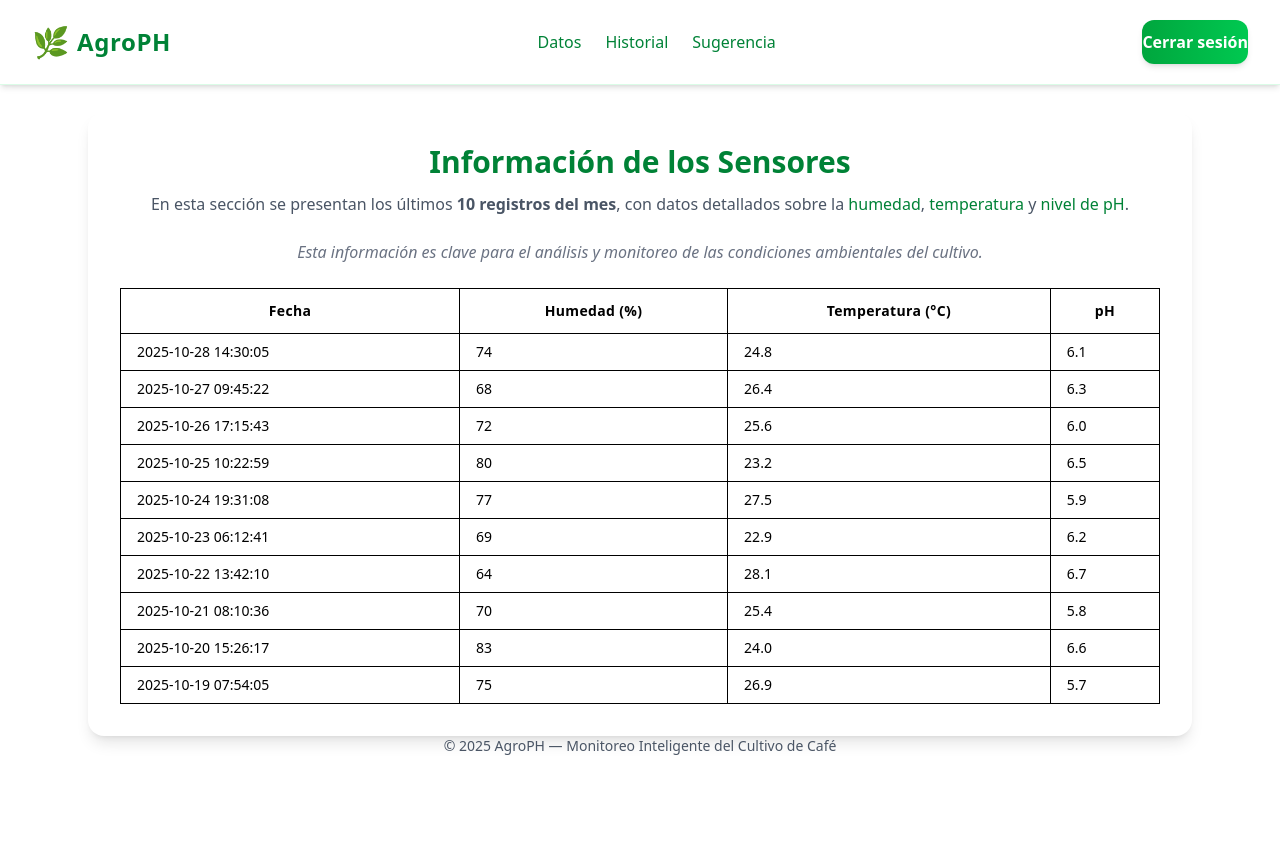
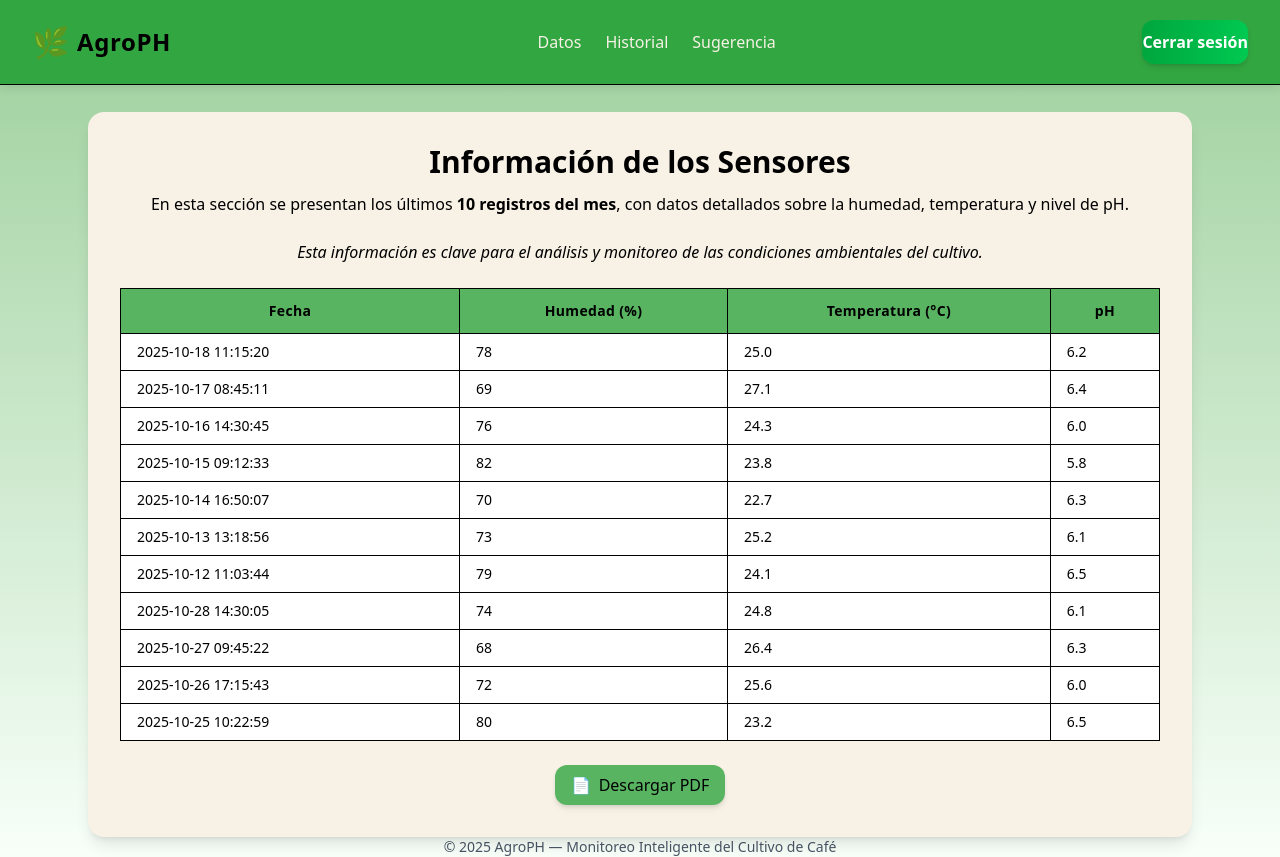
Before and after one commit to Danielrojasarevalo/Tailwinds, a website: page src/datos.html in a window 1280 px wide. Before the commit the page ends 800 px from the top, so only its background shows below. Drawn offline with nearby package versions, Linux system fonts and the light colour scheme.

Commit message:
Actualización de datoS

```diff
--- a/src/datos.html
+++ b/src/datos.html
@@ -5,21 +5,57 @@
   <meta name="viewport" content="width=device-width, initial-scale=1.0" />
   <link href="css/output.css" rel="stylesheet" />
   <title>DATOS</title>
+  <style>
+    /* Paleta personalizada (tonos más suaves) */
+    :root{
+        --verde-oscuro:#32a641; /* dark green */
+        --verde-claro:#9CCF9B;  /* light green */
+        --cafe:#6B3E2A; /* coffee brown */
+        --crema:#F7F1E6; /* cream */
+    }
+    /* Fondo general suave en degradado verde pastel */
+    body{ background: linear-gradient(180deg, var(--verde-claro) 0%, #f8fff9 100%); }
+    /* Forzar títulos y todos los datos en negro (más específico para sobrescribir utilidades) */
+    h1, h2, h3, h4, h5, h6,
+    th, td,
+    main, main * {
+      color: #000 !important;
+    }
+    /* Navbar: solo los elementos de navegación en negro (sin tocar el botón de cerrar sesión) */
+    header .nav-text, header .nav-text * {
+      color: #000 !important;
+      fill: #000 !important;
+    }
+    header {
+      position: fixed;
+      top: 0;
+      left: 0;
+      width: 100%;
+      z-index: 1000; /* Aseguramos que el navbar esté encima */
+      background-color: var(--verde-oscuro);
+      backdrop-filter: blur(10px); /* Aplica un filtro de desenfoque al fondo */
+      box-shadow: 0 2px 10px rgba(0, 0, 0, 0.1); /* Sombra suave para resaltar el navbar */
+    }
+  </style>
+  <!-- Agregar jsPDF y autoTable -->
+  <script src="https://cdnjs.cloudflare.com/ajax/libs/jspdf/2.5.1/jspdf.umd.min.js"></script>
+  <script src="https://cdnjs.cloudflare.com/ajax/libs/jspdf-autotable/3.5.23/jspdf.plugin.autotable.min.js"></script>
+
+
   <!-- Navbar -->
-<header class="w-full fixed top-0 left-0 py-5 bg-white/90 backdrop-blur-xl shadow-md border-b border-green-100 z-20">
+  <header class="w-full fixed top-0 left-0 py-5 bg-[color:var(--verde-oscuro)]/80 backdrop-blur-xl shadow-md border-b border-[color:var(--verde-claro)] z-20">
     <nav class="max-w-7xl mx-auto px-8 flex justify-between items-center">
-
       <!-- Logo -->
       <div class="flex items-center space-x-2">
         <span class="text-3xl text-green-600">🌿</span>
-      <h1 class="text-2xl font-bold tracking-wide text-green-700">AgroPH</h1>
+        <h1 class="text-2xl font-bold tracking-wide text-[color:var(--crema)]">AgroPH</h1>
       </div>
 
       <!-- Menú de navegación -->
-    <ul class="hidden md:flex space-x-6 font-medium text-green-700">
-      <li><a href="datos.html" class="hover:text-green-900 transition">Datos</a></li>
-      <li><a href="historial.html" class="hover:text-green-900 transition">Historial</a></li>
-      <li><a href="sugerencia.html" class="hover:text-green-900 transition">Sugerencia</a></li>
+      <ul class="hidden md:flex space-x-6 font-medium text-[color:var(--crema)]">
+        <li><a href="datos.html" class="hover:text-[color:var(--verde-claro)] transition">Datos</a></li>
+        <li><a href="historial.html" class="hover:text-[color:var(--verde-claro)] transition">Historial</a></li>
+        <li><a href="sugerencia.html" class="hover:text-[color:var(--verde-claro)] transition">Sugerencia</a></li>
       </ul>
 
       <!-- Botón cerrar sesión -->
@@ -46,98 +82,115 @@
     </nav>
   </header>
 
-
   <!-- Contenido principal -->
   <main class="pt-28 px-6 max-w-6xl mx-auto">
-    <section class="bg-white rounded-2xl shadow-lg p-8">
-      <h2 class="text-3xl font-bold text-green-700 text-center mb-3">Información de los Sensores</h2>
+    <section class="bg-[color:var(--crema)] rounded-2xl shadow-lg p-8 relative">
+      <h2 class="text-3xl font-bold text-[color:var(--verde-oscuro)] text-center mb-3">Información de los Sensores</h2>
       <p class="text-center text-gray-600 mb-6">
         En esta sección se presentan los últimos <span class="font-semibold">10 registros del mes</span>,
-        con datos detallados sobre la <span class="text-green-700 font-medium">humedad</span>,
-        <span class="text-green-700 font-medium">temperatura</span> y <span class="text-green-700 font-medium">nivel de pH</span>.
+        con datos detallados sobre la <span class="text-[color:var(--verde-oscuro)] font-medium">humedad</span>,
+        <span class="text-[color:var(--verde-oscuro)] font-medium">temperatura</span> y <span class="text-[color:var(--verde-oscuro)] font-medium">nivel de pH</span>.
       </p>
       <p class="text-center text-gray-500 italic mb-6">
         Esta información es clave para el análisis y monitoreo de las condiciones ambientales del cultivo.
       </p>
 
+
       <!-- Tabla -->
-      <div class="overflow-x-auto">
-        <table class="w-full border border-green-300 border-collapse text-sm">
-          <thead class="bg-green-600 text-black text-sm uppercase tracking-wide">
+      <div class="overflow-x-auto mt-20">
+        <table class="w-full border border-[color:var(--verde-claro)] border-collapse text-sm">
+          <thead class="bg-[color:var(--verde-oscuro)]/80 text-black text-sm uppercase tracking-wide">
             <tr>
-               <th class="border border-green-400 px-4 py-3 text-left">Fecha</th>
-               <th class="border border-green-400 px-4 py-3 text-left">Humedad (%)</th>
-               <th class="border border-green-400 px-4 py-3 text-left">Temperatura (°C)</th>
-               <th class="border border-green-400 px-4 py-3 text-left">pH</th>
+               <th class="border border-[color:var(--verde-claro)] px-4 py-3 text-left">Fecha</th>
+               <th class="border border-[color:var(--verde-claro)] px-4 py-3 text-left">Humedad (%)</th>
+               <th class="border border-[color:var(--verde-claro)] px-4 py-3 text-left">Temperatura (°C)</th>
+               <th class="border border-[color:var(--verde-claro)] px-4 py-3 text-left">pH</th>
             </tr>
           </thead>
 
           <tbody class="bg-white">
             <tr class="hover:bg-green-50 transition">
-      <td class="border border-green-200 px-4 py-2">2025-10-28 14:30:05</td>
-      <td class="border border-green-200 px-4 py-2">74</td>
-      <td class="border border-green-200 px-4 py-2">24.8</td>
-      <td class="border border-green-200 px-4 py-2">6.1</td>
+            <td class="border border-[color:var(--verde-claro)] px-4 py-2">2025-10-18 11:15:20</td>
+            <td class="border border-[color:var(--verde-claro)] px-4 py-2">78</td>
+            <td class="border border-[color:var(--verde-claro)] px-4 py-2">25.0</td>
+            <td class="border border-[color:var(--verde-claro)] px-4 py-2">6.2</td>
            </tr>
          <tr class="hover:bg-green-50 transition">
-      <td class="border border-green-200 px-4 py-2">2025-10-27 09:45:22</td>
-      <td class="border border-green-200 px-4 py-2">68</td>
-      <td class="border border-green-200 px-4 py-2">26.4</td>
-      <td class="border border-green-200 px-4 py-2">6.3</td>
+            <td class="border border-[color:var(--verde-claro)] px-4 py-2">2025-10-17 08:45:11</td>
+            <td class="border border-[color:var(--verde-claro)] px-4 py-2">69</td>
+            <td class="border border-[color:var(--verde-claro)] px-4 py-2">27.1</td>
+             <td class="border border-[color:var(--verde-claro)] px-4 py-2">6.4</td>
           </tr>
           <tr class="hover:bg-green-50 transition">
-      <td class="border border-green-200 px-4 py-2">2025-10-26 17:15:43</td>
-      <td class="border border-green-200 px-4 py-2">72</td>
-      <td class="border border-green-200 px-4 py-2">25.6</td>
-      <td class="border border-green-200 px-4 py-2">6.0</td>
+            <td class="border border-[color:var(--verde-claro)] px-4 py-2">2025-10-16 14:30:45</td>
+            <td class="border border-[color:var(--verde-claro)] px-4 py-2">76</td>
+            <td class="border border-[color:var(--verde-claro)] px-4 py-2">24.3</td>
+            <td class="border border-[color:var(--verde-claro)] px-4 py-2">6.0</td>
          </tr>
          <tr class="hover:bg-green-50 transition">
-      <td class="border border-green-200 px-4 py-2">2025-10-25 10:22:59</td>
-      <td class="border border-green-200 px-4 py-2">80</td>
-      <td class="border border-green-200 px-4 py-2">23.2</td>
-      <td class="border border-green-200 px-4 py-2">6.5</td>
+            <td class="border border-[color:var(--verde-claro)] px-4 py-2">2025-10-15 09:12:33</td>
+            <td class="border border-[color:var(--verde-claro)] px-4 py-2">82</td>
+            <td class="border border-[color:var(--verde-claro)] px-4 py-2">23.8</td>
+            <td class="border border-[color:var(--verde-claro)] px-4 py-2">5.8</td>
           </tr>
           <tr class="hover:bg-green-50 transition">
-      <td class="border border-green-200 px-4 py-2">2025-10-24 19:31:08</td>
-      <td class="border border-green-200 px-4 py-2">77</td>
-      <td class="border border-green-200 px-4 py-2">27.5</td>
-      <td class="border border-green-200 px-4 py-2">5.9</td>
+           <td class="border border-[color:var(--verde-claro)] px-4 py-2">2025-10-14 16:50:07</td>
+           <td class="border border-[color:var(--verde-claro)] px-4 py-2">70</td>
+           <td class="border border-[color:var(--verde-claro)] px-4 py-2">22.7</td>
+           <td class="border border-[color:var(--verde-claro)] px-4 py-2">6.3</td>
           </tr>
           <tr class="hover:bg-green-50 transition">
-      <td class="border border-green-200 px-4 py-2">2025-10-23 06:12:41</td>
-      <td class="border border-green-200 px-4 py-2">69</td>
-      <td class="border border-green-200 px-4 py-2">22.9</td>
-      <td class="border border-green-200 px-4 py-2">6.2</td>
+             <td class="border border-[color:var(--verde-claro)] px-4 py-2">2025-10-13 13:18:56</td>
+             <td class="border border-[color:var(--verde-claro)] px-4 py-2">73</td>
+             <td class="border border-[color:var(--verde-claro)] px-4 py-2">25.2</td>
+             <td class="border border-[color:var(--verde-claro)] px-4 py-2">6.1</td>
          </tr>
            <tr class="hover:bg-green-50 transition">
-      <td class="border border-green-200 px-4 py-2">2025-10-22 13:42:10</td>
-      <td class="border border-green-200 px-4 py-2">64</td>
-      <td class="border border-green-200 px-4 py-2">28.1</td>
-      <td class="border border-green-200 px-4 py-2">6.7</td>
+             <td class="border border-[color:var(--verde-claro)] px-4 py-2">2025-10-12 11:03:44</td>
+             <td class="border border-[color:var(--verde-claro)] px-4 py-2">79</td>
+             <td class="border border-[color:var(--verde-claro)] px-4 py-2">24.1</td>
+             <td class="border border-[color:var(--verde-claro)] px-4 py-2">6.5</td>
+           </tr>
+
+            <tr class="hover:bg-green-50 transition">
+              <td class="border border-[color:var(--verde-claro)] px-4 py-2">2025-10-28 14:30:05</td>
+              <td class="border border-[color:var(--verde-claro)] px-4 py-2">74</td>
+              <td class="border border-[color:var(--verde-claro)] px-4 py-2">24.8</td>
+              <td class="border border-[color:var(--verde-claro)] px-4 py-2">6.1</td>
             </tr>
             <tr class="hover:bg-green-50 transition">
-      <td class="border border-green-200 px-4 py-2">2025-10-21 08:10:36</td>
-      <td class="border border-green-200 px-4 py-2">70</td>
-      <td class="border border-green-200 px-4 py-2">25.4</td>
-      <td class="border border-green-200 px-4 py-2">5.8</td>
+              <td class="border border-[color:var(--verde-claro)] px-4 py-2">2025-10-27 09:45:22</td>
+              <td class="border border-[color:var(--verde-claro)] px-4 py-2">68</td>
+              <td class="border border-[color:var(--verde-claro)] px-4 py-2">26.4</td>
+              <td class="border border-[color:var(--verde-claro)] px-4 py-2">6.3</td>
             </tr>
             <tr class="hover:bg-green-50 transition">
-      <td class="border border-green-200 px-4 py-2">2025-10-20 15:26:17</td>
-      <td class="border border-green-200 px-4 py-2">83</td>
-      <td class="border border-green-200 px-4 py-2">24.0</td>
-      <td class="border border-green-200 px-4 py-2">6.6</td>
+              <td class="border border-[color:var(--verde-claro)] px-4 py-2">2025-10-26 17:15:43</td>
+              <td class="border border-[color:var(--verde-claro)] px-4 py-2">72</td>
+              <td class="border border-[color:var(--verde-claro)] px-4 py-2">25.6</td>
+              <td class="border border-[color:var(--verde-claro)] px-4 py-2">6.0</td>
             </tr>
             <tr class="hover:bg-green-50 transition">
-      <td class="border border-green-200 px-4 py-2">2025-10-19 07:54:05</td>
-      <td class="border border-green-200 px-4 py-2">75</td>
-      <td class="border border-green-200 px-4 py-2">26.9</td>
-      <td class="border border-green-200 px-4 py-2">5.7</td>
+              <td class="border border-[color:var(--verde-claro)] px-4 py-2">2025-10-25 10:22:59</td>
+              <td class="border border-[color:var(--verde-claro)] px-4 py-2">80</td>
+              <td class="border border-[color:var(--verde-claro)] px-4 py-2">23.2</td>
+              <td class="border border-[color:var(--verde-claro)] px-4 py-2">6.5</td>
             </tr>
+
+            <!-- Aquí se continúan los registros -->
           </tbody>
         </table>
+      </div>
 
-        </table>
+        <!-- Botón Descargar PDF -->
+         <div class="flex justify-center mt-6">
+        <button id="descargarPDF" class="bg-[color:var(--verde-oscuro)]/80 text-[color:var(--crema)] py-2 px-4 rounded-xl shadow-md flex items-center space-x-2"
+        onclick="descargarPDF()">
+        <span>📄</span>
+        <span>Descargar PDF</span>
+       </button>
       </div>
+
     </section>
   </main>
 
@@ -153,5 +206,38 @@
       window.location.href = "index.html"; // redirige al login
     }
   </script>
+
+  <script>
+  function descargarPDF() {
+    const { jsPDF } = window.jspdf; // Cargar la librería jsPDF
+    const doc = new jsPDF(); // Crear un nuevo documento PDF
+
+    // Obtener las filas de la tabla
+    const filas = document.querySelectorAll('table tbody tr');
+
+    // Crear un array para los datos
+    let tablaDatos = [];
+
+    // Iterar sobre las filas de la tabla y extraer los datos
+    filas.forEach(fila => {
+      const celdas = fila.querySelectorAll('td');
+      const filaDatos = [];
+      celdas.forEach(celda => {
+        filaDatos.push(celda.textContent); // Extraer el texto de cada celda
+      });
+      tablaDatos.push(filaDatos); // Añadir la fila de datos al array
+    });
+
+    // Generar la tabla en el PDF
+    doc.autoTable({
+      head: [['Fecha', 'Humedad (%)', 'Temperatura (°C)', 'pH']], // Encabezado de la tabla
+      body: tablaDatos, // Los datos extraídos de las filas de la tabla
+    });
+
+    // Guardar el PDF con el nombre especificado
+    doc.save('Información_de_los_Sensores.pdf');
+  }
+</script>
+
 </body>
 </html>
```
Also changed, not shown: src/historial.html (+16 -7 lines), src/sugerencia.html (added, +63 -0 lines). Lines whose indentation alone changed are shown as unchanged.
